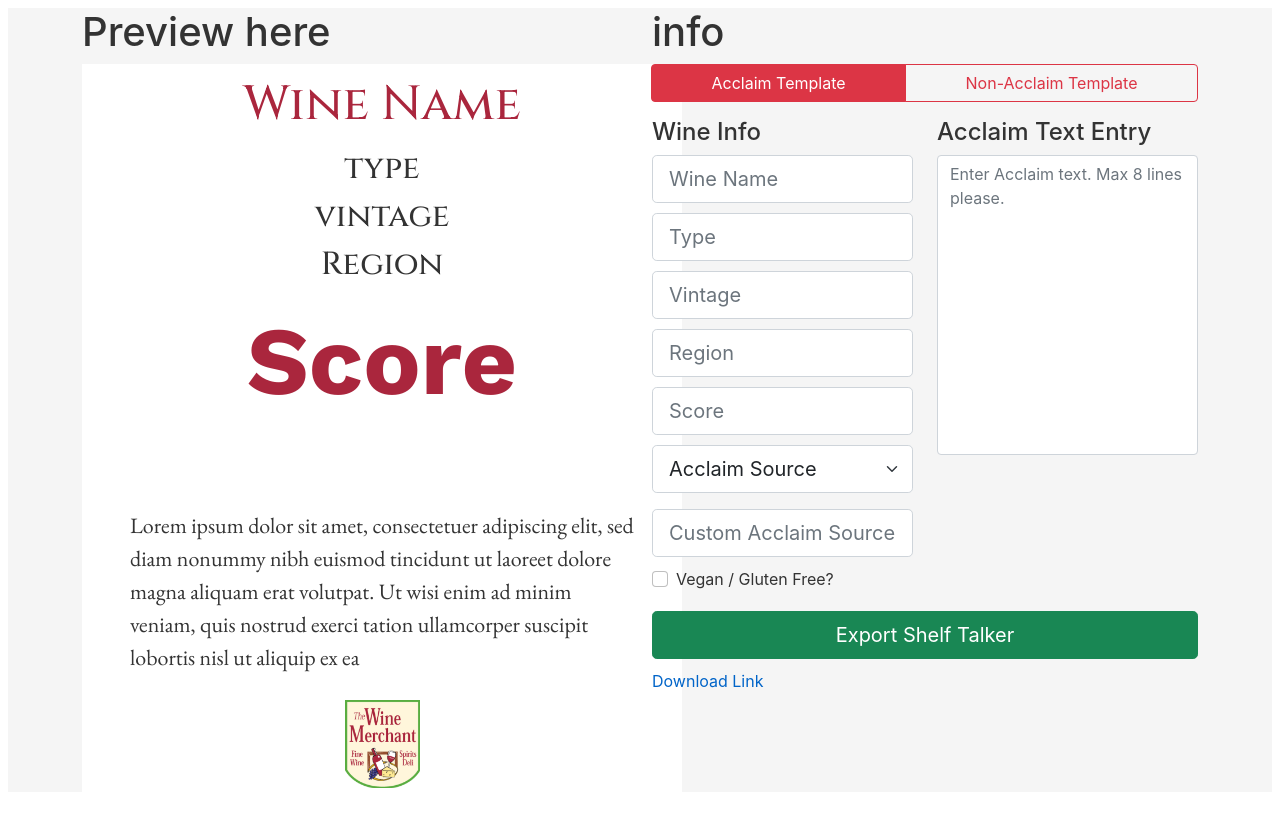
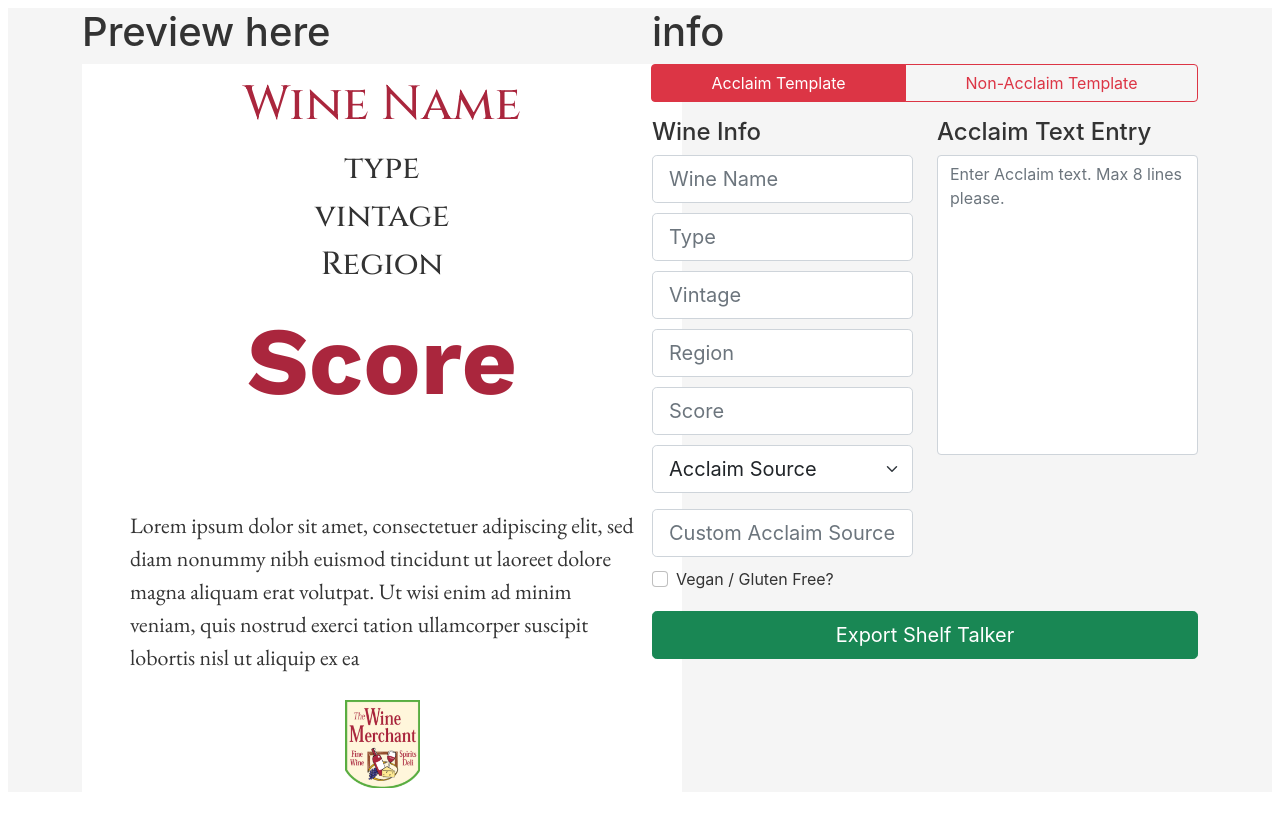
Before and after one commit to fkscott/shelf_talker, a Svelte app: page / in a window 1280 px wide. Shown: the top 826 px of the page. Built offline with nearby package versions, Linux system fonts and the light colour scheme.

Commit message:
added font awesome icon for download and hide download button until export is ready

```diff
--- a/package.json
+++ b/package.json
@@ -18,9 +18,11 @@
     "svelte": "^3.0.0"
   },
   "dependencies": {
+    "@fortawesome/free-solid-svg-icons": "^6.0.0",
     "bootstrap": "^5.1.3",
     "html2canvas": "^1.4.1",
     "rollup-plugin-copy": "^3.4.0",
-    "sirv-cli": "^2.0.0"
+    "sirv-cli": "^2.0.0",
+    "svelte-fa": "^2.4.0"
   }
 }
--- a/src/App.svelte
+++ b/src/App.svelte
@@ -1,4 +1,8 @@
 <script>
+
+	//add font awesome icons
+	import Fa from 'svelte-fa'
+	import { faDownload } from '@fortawesome/free-solid-svg-icons'
 
 	//import html2canvas for use
 	import html2canvas from "html2canvas";
@@ -50,15 +54,18 @@
 	// variable to update acclaim template with selected option
 	let selected_source;
 
-
 	//custom acclaim source name variable that will be put in the template in place of an image
 	let custom_source = "";
+
+	//boolean to show the download button after export is clicked
+	let hide_download = true;
 
 	//toggle which template is shown
 	function toggleTemplate(){
 		acclaim = !acclaim;
 
-
+		/* there was a weird issue where the button would be checked but the
+		text wasn't showing and vice versa. This fixes it */
 		vegan_gf = false;
 		document.getElementById("vegan-girlfriend").style.visibility = "hidden";
 	}
@@ -70,6 +77,7 @@
 			vegan_gf = false;
 			document.getElementById("vegan-girlfriend").style.visibility = "hidden";
 		}
+		//otherwise, show it
 		else{
 			vegan_gf = true;
 			document.getElementById("vegan-girlfriend").style.visibility = "visible";
@@ -87,6 +95,7 @@
 
 				alert("shelf talker ready for download");
 
+				hide_download = false;
 			});
 		}
 
@@ -101,6 +110,7 @@
 
 				alert("shelf talker ready for download");
 
+				hide_download = false;
 			});
 		}
 	}
@@ -349,11 +359,9 @@
 			<!-- big export button here-->
 			<button type="button" class="btn btn-success btn-lg export-button" on:click={exportShelfTalker}>Export Shelf Talker</button>
 
-			<a id="download-button" href="/">Download Link</a>
+			<a id="download-button" class="btn btn-lg export-button" href="/" role="button" hidden={hide_download}><Fa icon={faDownload} size="lg"/> Download Shelf Talker </a>
 		</div>
 	</div>
-
-
 </main>
 
 <style>
```
Also changed, not shown: 1 other file (tests, documents, lock files or other folders).
